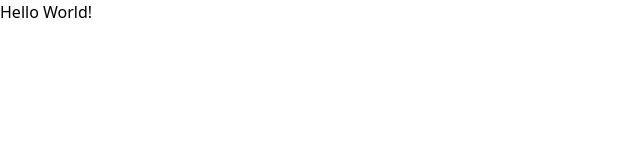
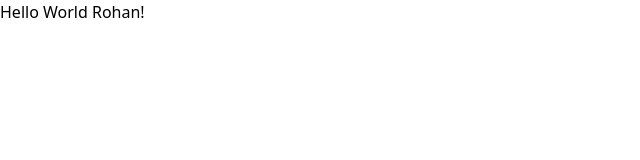
Before and after one commit to rohanharugop/LEportal, a React (Create React App) app: page / in a window 1280 px wide. Shown: the top 160 px of the page, without its empty margins (0-640 px from the left). Built offline with nearby package versions, Linux system fonts and the light colour scheme.

Commit message:
Modified message

```diff
--- a/src/App.js
+++ b/src/App.js
@@ -1,7 +1,7 @@
 function App() {
   return (
     <div>
-      <h1>Hello World!</h1>
+      <h1>Hello World Rohan!</h1>
     </div>
   );
 }
```
